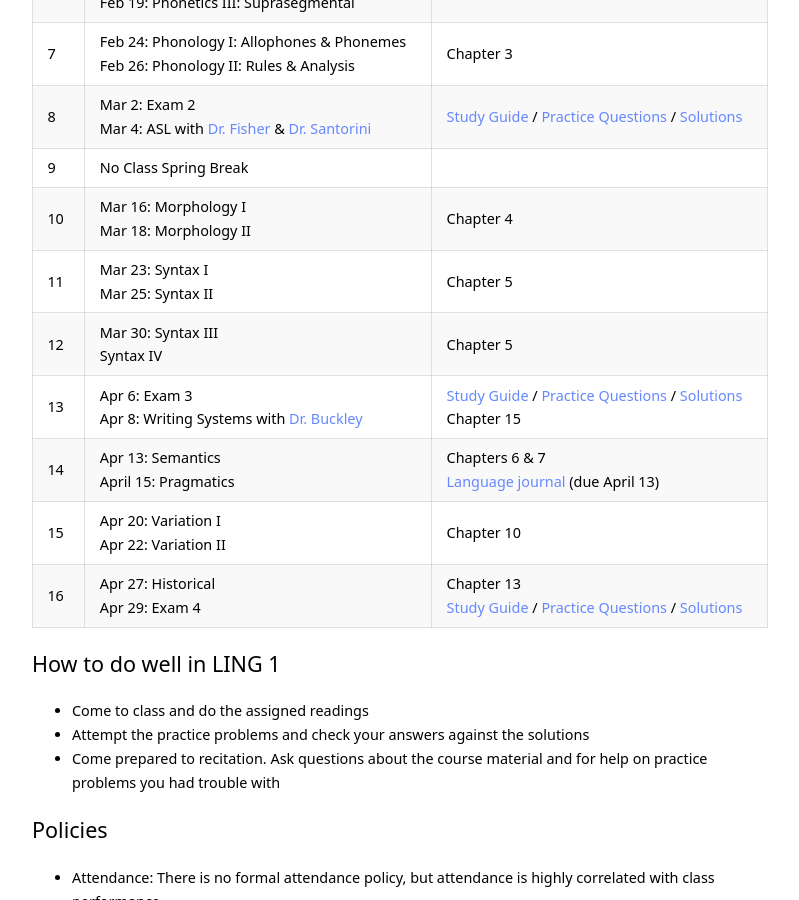
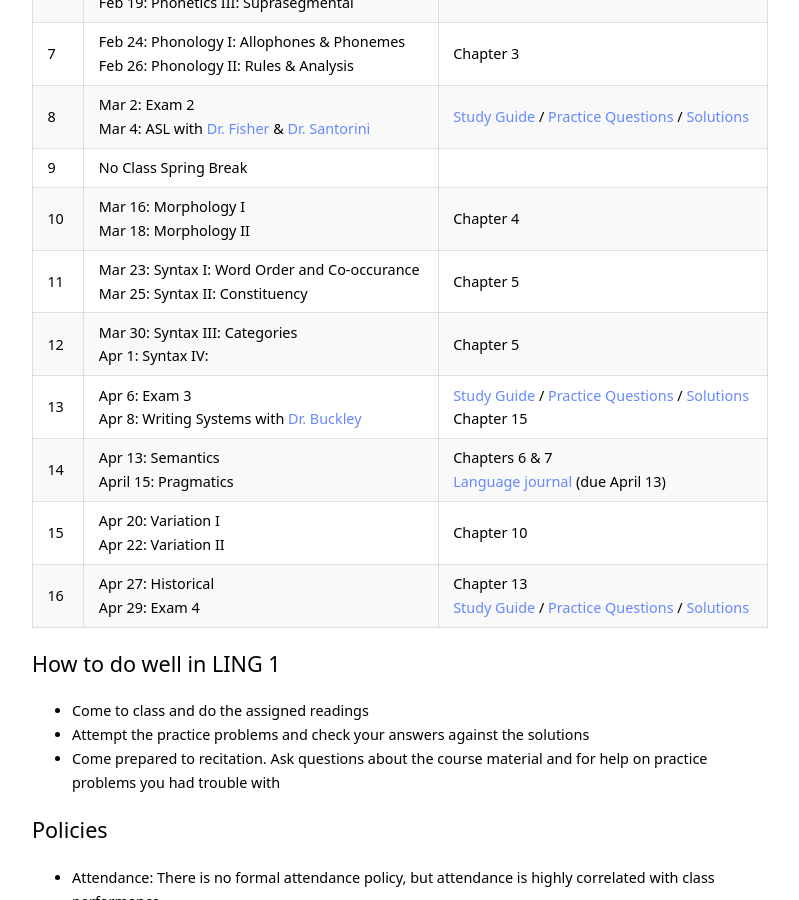
Before and after one commit to kschuler/ling001, a Jekyll site: the page built from index.md, in a window 1280 px wide and 900 px high, scrolled down 2101 px. Shown: the whole window, without its empty margins (240-1039 px from the left). Built offline with Jekyll 4.4.1, drawn with Linux system fonts in a browser that asks for light colours; some of the changed text lies outside the part shown.

Commit message:
Update index.md

```diff
--- a/index.md
+++ b/index.md
@@ -62,8 +63,8 @@ Wk  | Topic | Readings & Resources
 8 | Mar 2: **Exam 2** <br>Mar 4: ASL with [Dr. Fisher](https://web.sas.upenn.edu/asl-deafstudies/) & [Dr. Santorini](https://www.ling.upenn.edu/~beatrice/)| [Study Guide](not-yet) / [Practice Questions](not-yet) / [Solutions](not-yet)
 9 | **No Class Spring Break** |
 10 | Mar 16: Morphology I<br>Mar 18: Morphology II | Chapter 4
-11 | Mar 23: Syntax I<br>Mar 25: Syntax II |  Chapter 5
-12 | Mar 30: Syntax III<br> Syntax IV | Chapter 5
+11 | Mar 23: Syntax I: Word Order and Co-occurance<br>Mar 25: Syntax II: Constituency |  Chapter 5
+12 | Mar 30: Syntax III: Categories<br>Apr 1: Syntax IV: | Chapter 5
 13 | Apr 6: **Exam 3**<br> Apr 8: Writing Systems with [Dr. Buckley](https://www.ling.upenn.edu/~gene/home.html)| [Study Guide](not-yet) / [Practice Questions](not-yet) / [Solutions](not-yet)<br> Chapter 15
 14 | Apr 13: Semantics<br>April 15: Pragmatics | Chapters 6 & 7<br> [Language journal](resources/language-journal-assignment) (due April 13)
 15 | Apr 20:  Variation I<br> Apr 22: Variation II| Chapter 10
```
Also changed, not shown: other parts of index.md (+2 -1 lines).
